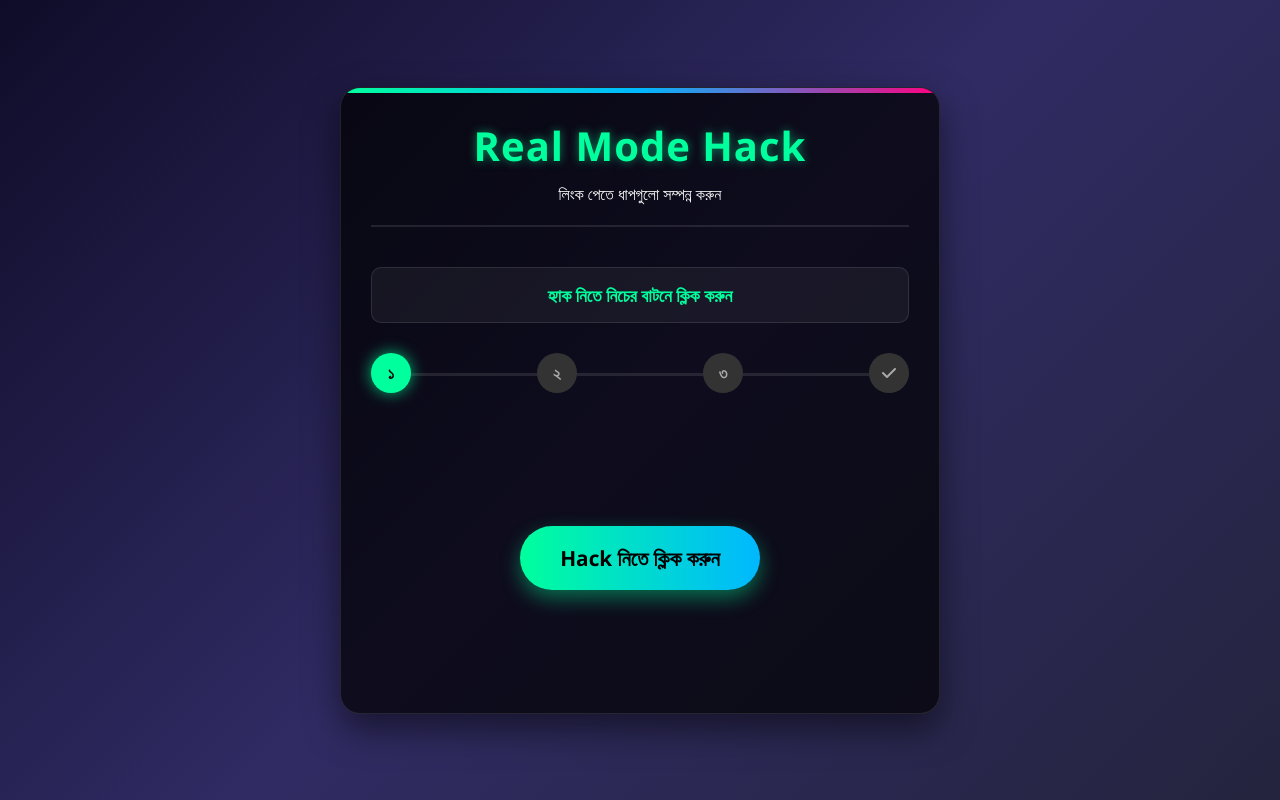
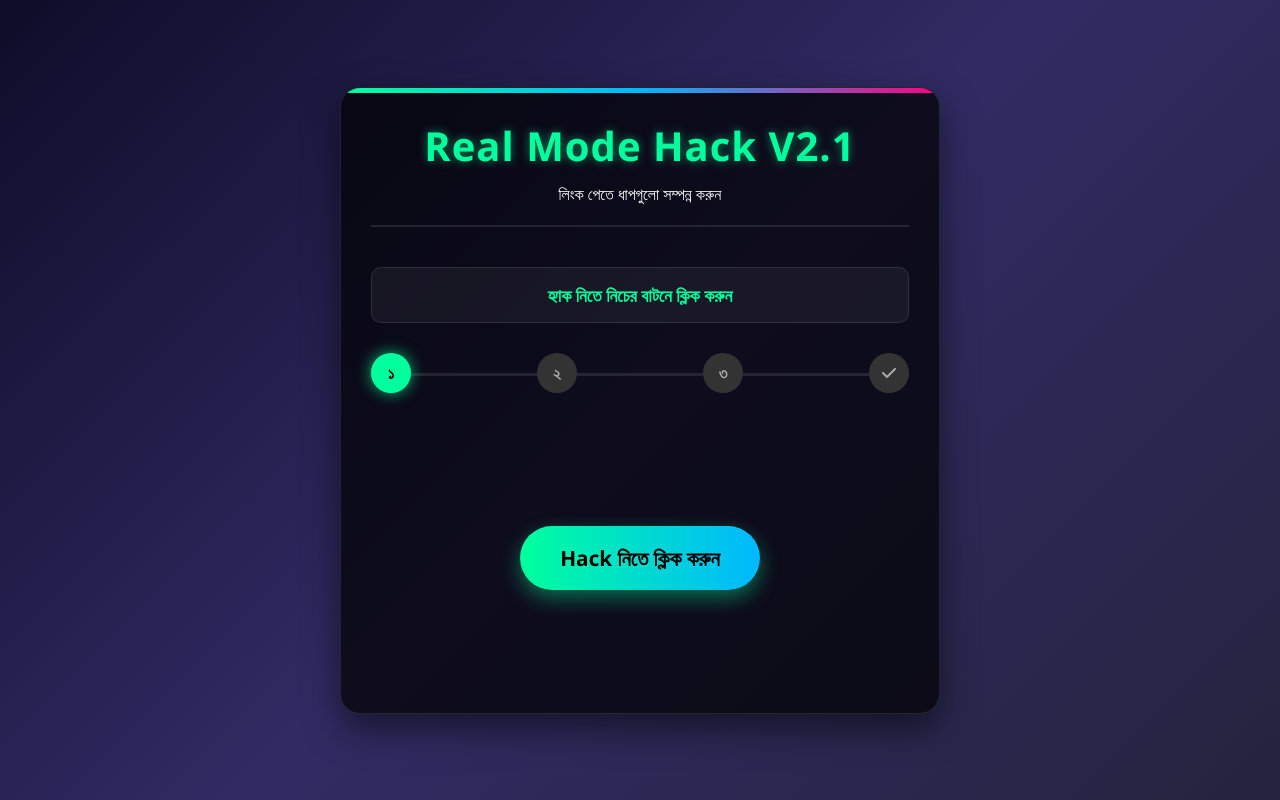
Before and after one commit to RealMode13/FileRunV2.1, a plain HTML site: page index.html in a window 1280 px wide. Drawn offline with Linux system fonts and the light colour scheme.

Commit message:
Update index.html

```diff
--- a/index.html
+++ b/index.html
@@ -215,7 +215,7 @@
 
 <div class="container">
     <div class="header">
-        <h1>Real Mode Hack</h1>
+        <h1>Real Mode Hack V2.1</h1>
         <p>লিংক পেতে ধাপগুলো সম্পন্ন করুন</p>
     </div>
 
```
